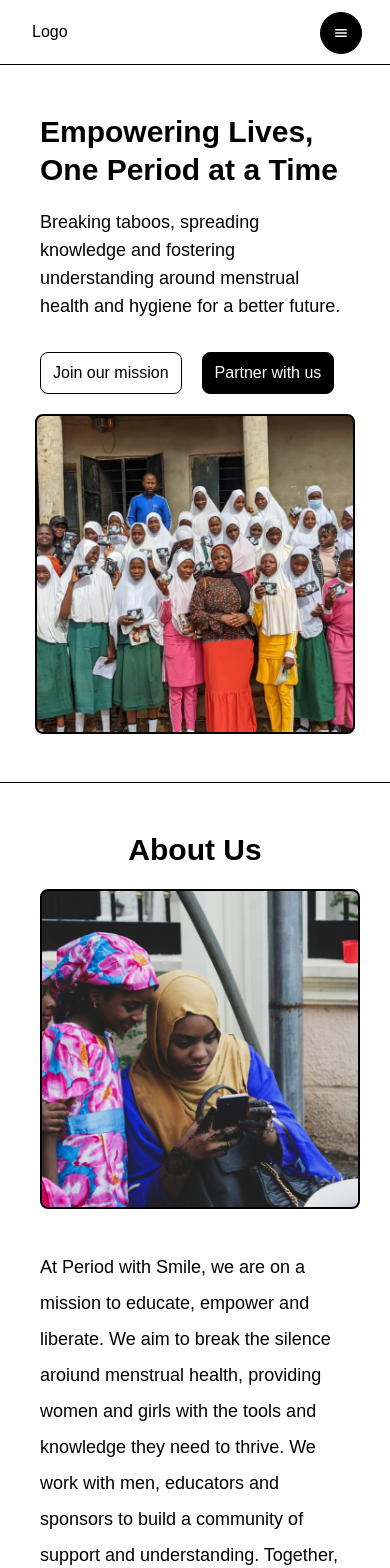
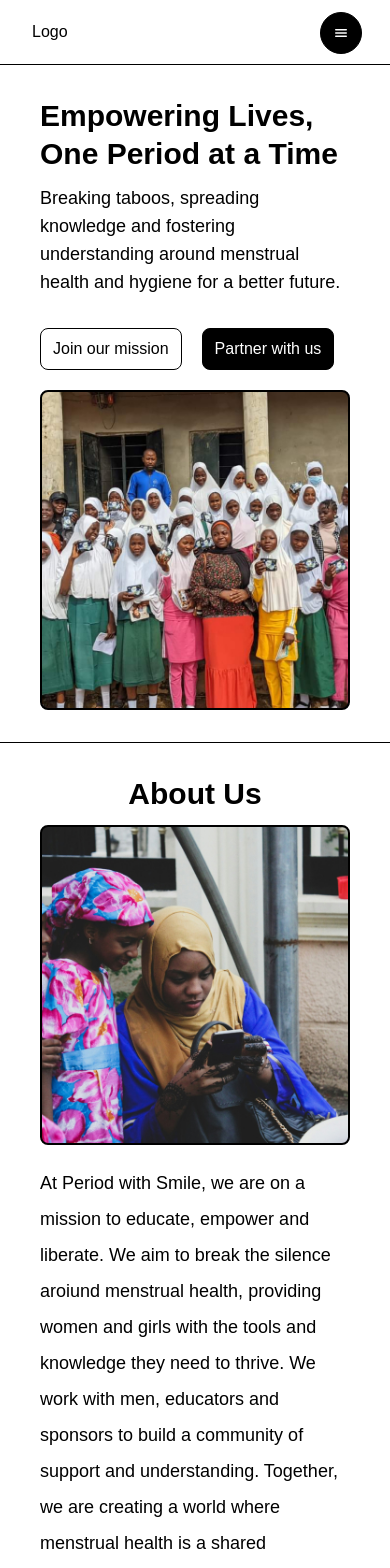
Before and after one commit to Twisted07/pws, a Next.js app: page / in a window 390 px wide. Shown: the top 1568 px of the page. Built offline with nearby package versions, Linux system fonts and the light colour scheme.

Commit message:
fix: responsiveness

```diff
--- a/app/about-us/hero.tsx
+++ b/app/about-us/hero.tsx
@@ -1,5 +1,4 @@
 import React from 'react'
-import Heading from '../components/heading'
 import ImageContainer from '../components/image'
 import image from '@/assets/image2.jpg'
 import HeadParagraph from '../components/headParagraph'
@@ -12,7 +11,7 @@ const HeroSection = () => {
         heading='At Period with Smile,'
         paragraph='We believe menstrual health is a fundamental right, not a privilege. Founded on the principles of education, empowerment and equity, our mission is to dismantle the stigma surrounding menstruation and create a world where every individual, regardless of gender is informed and equipped to support, menstrual health. '
       />
-      <ImageContainer image={image.src} wide />
+      <ImageContainer image={image.src} wide className='mt-5 lg:mt-0' />
     </SectionWrapper>
   )
 }
--- /dev/null
+++ b/app/about-us/mission.tsx
@@ -0,0 +1,14 @@
+import React from 'react'
+import SectionWrapper from '../components/sectionWrapper'
+import Heading from '../components/heading'
+
+const Mission = () => {
+  return (
+    <SectionWrapper>
+      <Heading centered>Our Mission</Heading>
+      <p className='leading-relaxed text-center tracking-wide'>This is to educate, empower and liberate females on menstrual health and hygiene while fostering male involvement and understanding. Together, we aim to build a communtiy that embraces and supports menstrual equity.</p>
+    </SectionWrapper>
+  )
+}
+
+export default Mission
--- a/app/about-us/page.tsx
+++ b/app/about-us/page.tsx
@@ -2,6 +2,8 @@ import React from 'react'
 import HeroSection from './hero'
 import WhoWeAre from './whoweare'
 import Vision from './vision'
+import Mission from './mission'
+import Values from './values'
 
 const AboutPage = () => {
   return (
@@ -9,6 +11,8 @@ const AboutPage = () => {
       <HeroSection />
       <WhoWeAre />
       <Vision />
+      <Mission />
+      <Values />
     </main>
   )
 }
--- /dev/null
+++ b/app/about-us/values.tsx
@@ -0,0 +1,22 @@
+"use client"
+import React, { useId } from 'react'
+import SectionWrapper from '../components/sectionWrapper'
+import ImageContainer from '../components/image';
+import Heading from '../components/heading';
+
+const Values = () => {
+  const list = ["Empowerment", "Inclusivity", "Sustainability", "Compassion"];
+  const id = useId();
+
+  return (
+    <SectionWrapper border>
+      <Heading centered>Our Values</Heading>
+      <div className='flex justify-center items-center gap-5 flex-wrap'>
+        {list.map((item, index) => <ImageContainer key={id + index} image={`https://picsum.photos/200/40${index}`} text={item} />)}
+      </div>
+      <p className='text-center tracking-wide leading-relaxed lg:text-lg lg:mt-12 mt-6'>Join us as we work towards a future where menstruation is understood, supported and never a cause for shame or inequality.</p>
+    </SectionWrapper>
+  )
+}
+
+export default Values
--- a/app/components/heading.tsx
+++ b/app/components/heading.tsx
@@ -3,7 +3,7 @@ import React from 'react'
 
 const Heading = ({children, centered = false} : {children : React.ReactNode, centered?: boolean}) => {
 return (
-    <h1 className={`lg:text-5xl lg:mb-10 mb-5 text-3xl font-semibold leading-tight lg:font-bold lg:leading-snug ${centered && "text-center"}`}>{children}</h1>
+    <h1 className={`xl:text-5xl lg:mb-5 mb-3 text-3xl font-semibold leading-tight lg:font-bold lg:leading-snug ${centered && "text-center"}`}>{children}</h1>
   )
 }
 
--- a/app/components/image.tsx
+++ b/app/components/image.tsx
@@ -1,4 +1,4 @@
-import { StaticImageData } from 'next/image'
+
 import React from 'react'
 import {clsx} from 'clsx'
 
@@ -6,11 +6,17 @@ type TImageContainer = {
   image: string
   wide?: boolean
   className?: string
+  text?: string
 }
 
-const ImageContainer = ({image, wide = false, className} : TImageContainer) => {
+const ImageContainer = ({image, wide = false, className = "", text} : TImageContainer) => {
   return (
-    <div className={clsx(`w-[18rem] h-[20rem] border-2 border-black rounded-lg ${className}`, wide && 'lg:w-[35rem] lg:h-[25rem] w-[20rem] h-[15rem]')} style={{backgroundImage: `url(${image})`, backgroundSize: 'cover', backgroundPosition: 'center'}}></div>
+    <div>
+      {/* <div className={clsx(`w-[18rem] h-[20rem] border-2 border-black rounded-lg ${className}`, wide && 'xl:w-[35rem] xl:h-[25rem] lg:w-[27rem] lg:h-[20rem] w-[20rem] h-[15rem]')} style={{backgroundImage: `url(${image})`, backgroundSize: 'cover', backgroundPosition: 'center'}}></div>
+      {text && <p className='text-center mt-1 lg:mt-3'>{text}</p>} */}
+      <div className={clsx(`w-[18rem] h-[20rem] border-2 border-black rounded-lg ${className}`, wide && 'w-full h-[10rem] md:h-[25rem]')} style={{backgroundImage: `url(${image})`, backgroundSize: 'cover', backgroundPosition: 'center'}}></div>
+      {text && <p className='text-center mt-1 lg:mt-3'>{text}</p>}
+    </div>
   )
 }
 
--- a/app/components/section.tsx
+++ b/app/components/section.tsx
@@ -13,9 +13,9 @@ const Section = ({ heading, image, text } : TSection) => {
   return (
     <SectionWrapper>
       <Heading centered>{heading}</Heading>
-      <div className='lg:grid lg:grid-cols-2 gap-24 mb-5 items-center'>
-      <ImageContainer image={image} wide />
-        <article className='lg:mt-0 mt-10 text-lg leading-loose font-extralight tracking-normal lg:tracking-wide'>{text}</article>
+      <div className='lg:grid lg:grid-cols-2 xl:gap-24 md:gap-16 grid mb-5 items-center'>
+        <ImageContainer image={image} wide className='' />
+        <article className='md:mt-0 mt-5 text-lg leading-loose font-extralight tracking-normal lg:tracking-wide'>{text}</article>
       </div>
     </SectionWrapper>
   )
--- a/app/components/sectionWrapper.tsx
+++ b/app/components/sectionWrapper.tsx
@@ -1,9 +1,9 @@
 import clsx from 'clsx'
 import React from 'react'
 
-const SectionWrapper = ({children, border = false, split = false} : {children: React.ReactNode, border?: boolean, split?: boolean}) => {
+const SectionWrapper = ({children, border = false, split = false,} : {children: React.ReactNode, border?: boolean, split?: boolean}) => {
   return (
-    <section className={clsx(`lg:px-16 lg:py-16 py-12 px-10`, { ["border-y border-black"] : border, ["lg:grid lg:grid-cols-2 lg:gap-36 flex flex-col items-center"] : split})}>{children}</section>
+    <section className={clsx(`xl:px-16 xl:py-12 md:px-12 md:py-10 py-8 px-10`, { ["border-y border-black"] : border, ["lg:grid-cols-2 lg:gap-16 xl:gap-24 grid items-center"] : split})}>{children}</section>
   )
 }
 
--- a/app/globals.css
+++ b/app/globals.css
@@ -20,4 +20,6 @@ body {
   background: var(--background);
   font-family: Arial, Helvetica, sans-serif;
   min-height: 100dvh;
+  max-width: 1440px;
+  margin: 0 auto;
 }
--- a/app/hero.tsx
+++ b/app/hero.tsx
@@ -20,7 +20,7 @@ const HeroSection = () => {
         </div>
       </div>
 
-      <ImageContainer image={heroImage.src} className="mt-5" wide />
+      <ImageContainer image={heroImage.src} className="mt-5 md:mt-0" wide />
     </SectionWrapper>
 
   )
```
